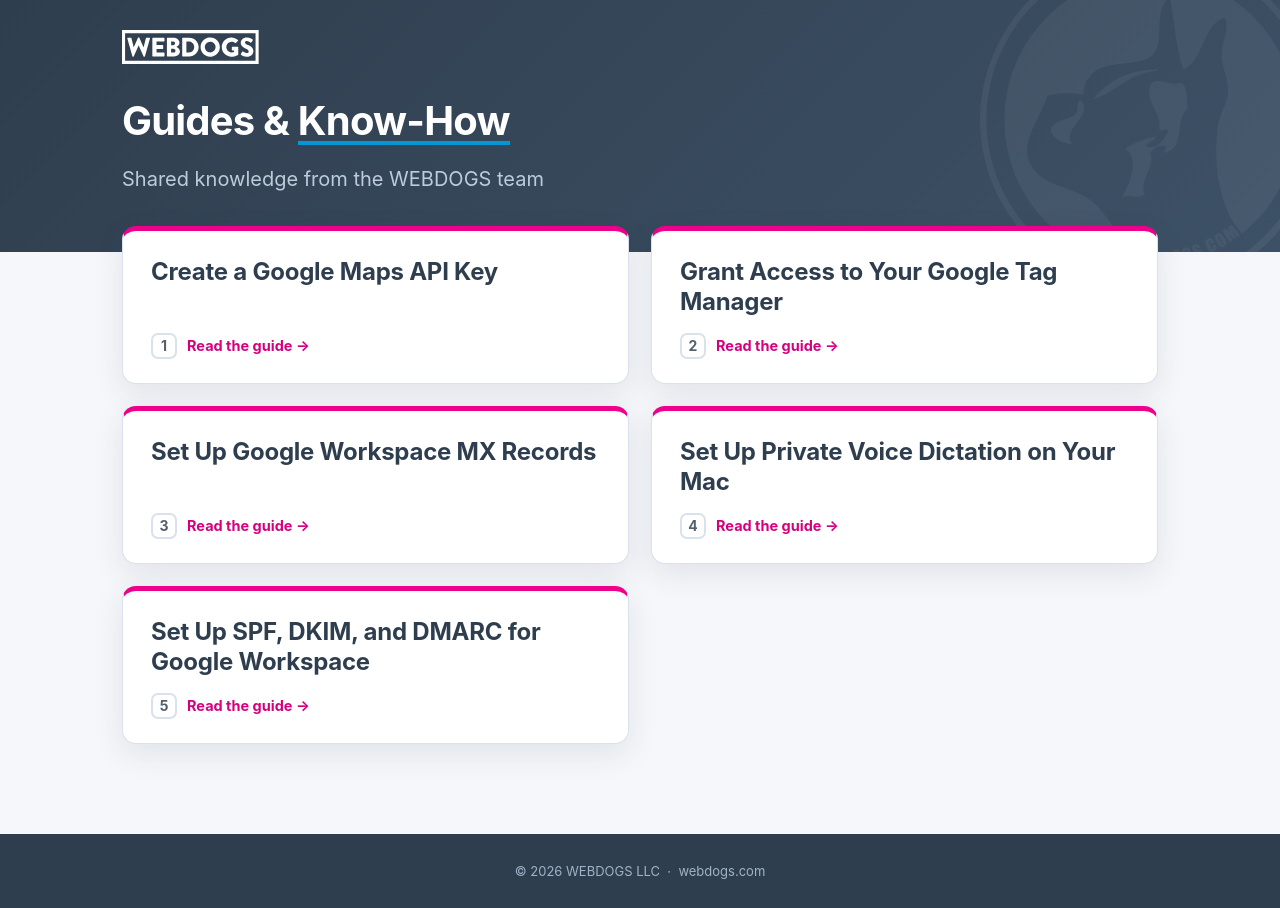
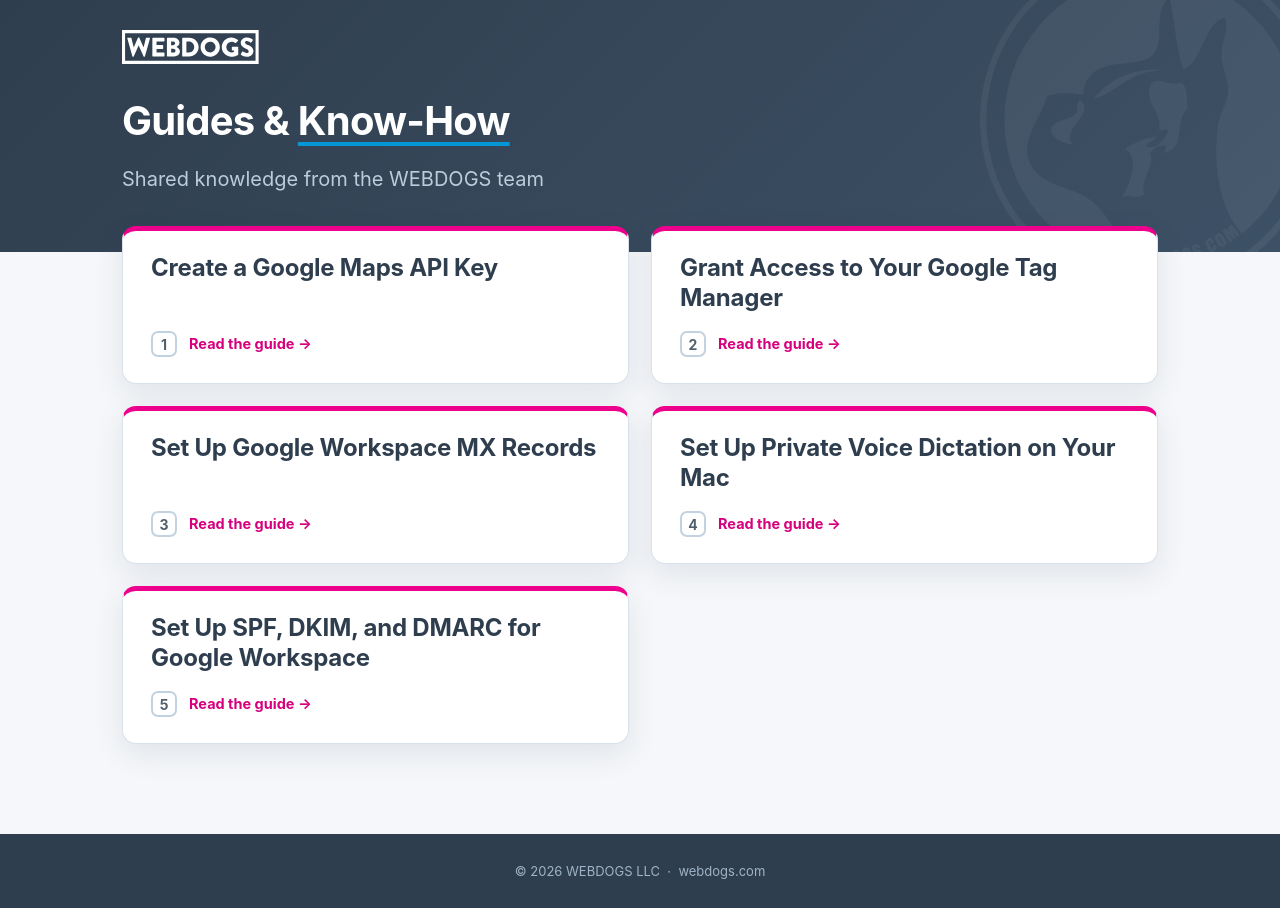
Before and after one commit to theWEBDOGS/guides, a Jekyll site: the page built from index.md, in a window 1280 px wide. Built offline with Jekyll 4.4.1, drawn with Linux system fonts in a browser that asks for light colours; some web fonts are replaced.

Commit message:
Publish guides (2026-06-11) [generated]

```diff
--- a/_layouts/home.html
+++ b/_layouts/home.html
@@ -17,7 +17,7 @@ layout: base
     {%- for g in guides %}
     <a class="card" href="{{ g.url | relative_url }}" {% if forloop.index <= 9 %}aria-keyshortcuts="{{ forloop.index }}"{% endif %}>
       <h2>{{ g.title }}</h2>
-      <span class="readmore"><span class="kbd" aria-hidden="true">{{ forloop.index }}</span>Read the guide →</span>
+      <span class="readmore"><span class="kbd" aria-hidden="true">{{ forloop.index }}</span><span class="t">Read the guide →</span></span>
     </a>
     {%- endfor %}
   </div>
--- a/assets/css/guides.css
+++ b/assets/css/guides.css
@@ -69,14 +69,16 @@ body.home { background: var(--paper); }
   font-size: 40px; line-height: 1.15; letter-spacing: -.02em; /* unified with .band h1 */
   font-weight: 700; max-width: 640px;
 }
-.hero h1 .u { box-shadow: inset 0 -4px 0 var(--blue); } /* brand-line weight — matches the 4px h2 bars */
+.hero h1 .u {
+  text-decoration: underline var(--blue) 4px; text-underline-offset: 7px; /* baseline-anchored — the old inset shadow drew at Brandon's deep inline-box bottom, ~17px below the words */
+}
 .hero .lede { color: #bcccdc; font-size: 20px; margin-top: 18px; max-width: 560px; }
 
 .home-main { max-width: 1100px; margin: -26px auto 0; padding: 0 32px 90px; position: relative; }
 .cards { display: grid; gap: 22px; grid-template-columns: repeat(auto-fill, minmax(min(440px, 100%), 1fr)); } /* min(,100%) — the floor can never overflow a phone */
 .card {
   display: flex; flex-direction: column; text-decoration: none; color: inherit;
-  background: #fff; border-radius: 14px; padding: 26px 28px 24px;
+  background: #fff; border-radius: 14px; padding: 22px 28px 26px; /* optical: 22+Brandon's air ≈ 28 sides; hard keycap edge needs the full 26 below */
   border: 1px solid var(--line); border-top: 5px solid var(--accent);
   box-shadow: 0 10px 30px rgba(47, 62, 78, .10);
   transition: transform .18s ease, box-shadow .18s ease;
@@ -86,15 +88,17 @@ body.home { background: var(--paper); }
 .card .kbd {
   display: inline-flex; align-items: center; justify-content: center;
   width: 26px; height: 26px; flex: none;
-  border: 2px solid var(--line); border-radius: 7px;
+  margin-right: 12px; /* margin, not flex gap — survives anonymous text items and old WebKit */
+  padding-top: 2px;   /* Brandon digits sit high; recenters optically */
+  border: 2px solid #c3d2e0; border-radius: 7px; /* var(--line) was ~1.2:1 on white — invisible affordance */
   font: 700 14px/1 var(--brand-font); color: var(--muted);
   transition: border-color .18s ease, color .18s ease;
 }
 .card:hover .kbd { border-color: var(--accent); color: var(--accent-ink); }
 .card h2 { font-family: var(--brand-font); font-size: 24px; line-height: 1.25; color: var(--navy); font-weight: 700; letter-spacing: -.01em; }
 .card .readmore {
-  display: flex; align-items: center; gap: 10px;
-  margin-top: auto; padding-top: 16px;
+  display: flex; align-items: center;
+  margin-top: auto; padding-top: 18px;
   color: var(--accent-ink); font-weight: 700; font-size: 14.5px;
   transition: transform .18s ease;
 }
@@ -310,6 +314,7 @@ html { scroll-behavior: smooth; -webkit-text-size-adjust: 100%; text-size-adjust
 article h2 { scroll-margin-top: 26px; }
 @media (prefers-reduced-motion: reduce) {
   html { scroll-behavior: auto; }
+  .card, .card .readmore, .card .kbd { transition: none; }
   .toc-item, .toc-item.active .node { animation: none; }
   .trail .rail-fill { transition: none; }
 }
@@ -325,7 +330,7 @@ article h2 { scroll-margin-top: 26px; }
 }
 .allguides:hover { text-decoration: underline; }
 .more-cards { grid-template-columns: repeat(auto-fill, minmax(min(280px, 100%), 1fr)); }
-.more .card { padding: 22px 24px 20px; }
+.more .card { padding: 18px 24px 22px; }
 .more .card h2 { font-size: 18px; }
 
 /* ---------- footer (logo + colophon only — no CTA, by decision) ---------- */
@@ -400,5 +405,5 @@ article h2 { scroll-margin-top: 26px; }
   }
   .hero h1, .band h1 { font-size: 31px; }
   .hero-in, .band-in, .home-main, .footer-in, .more-in { padding-left: 22px; padding-right: 22px; }
-  .card { padding: 24px 22px; }
+  .card { padding: 20px 22px 24px; }
 }
```
